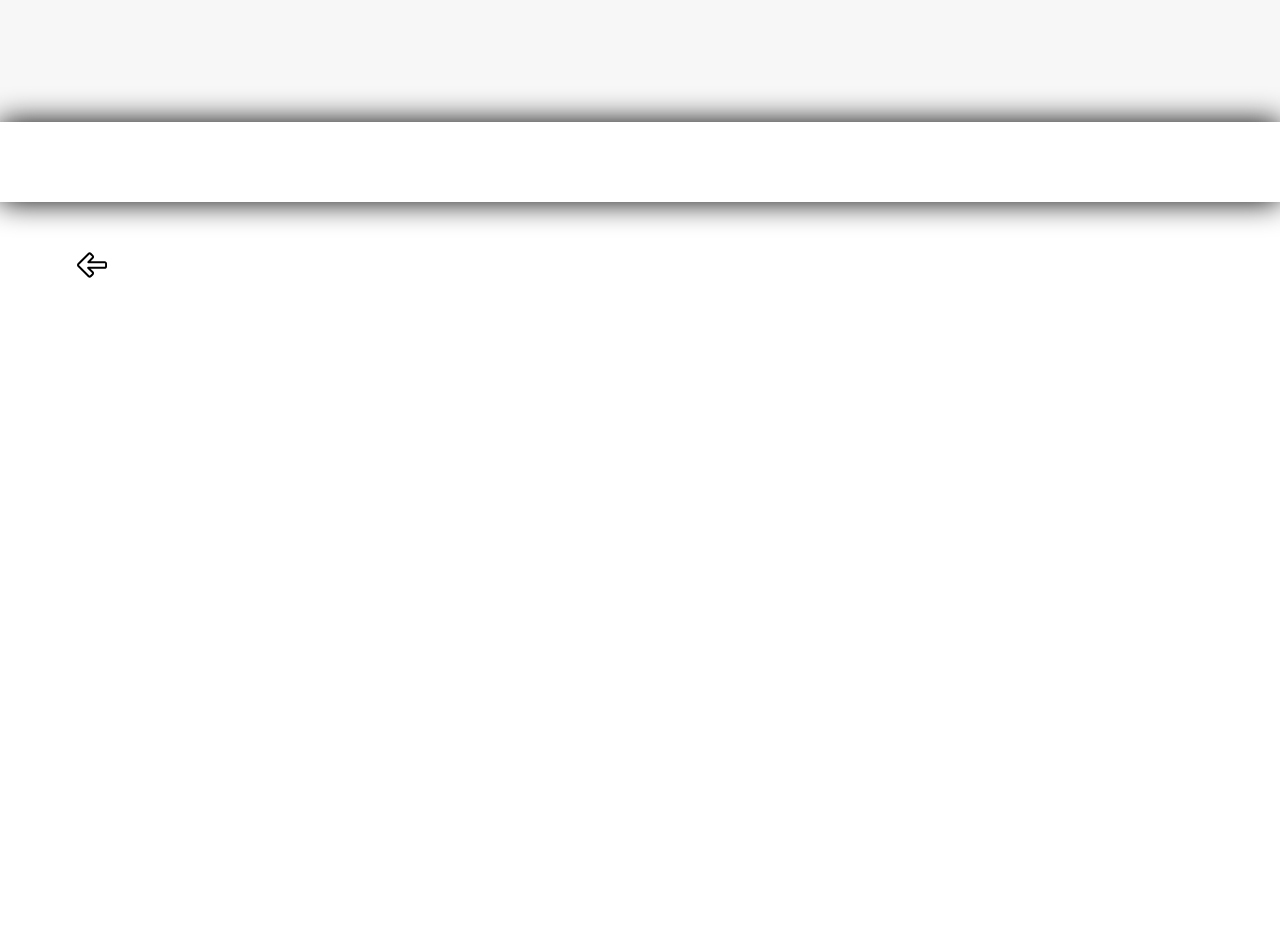
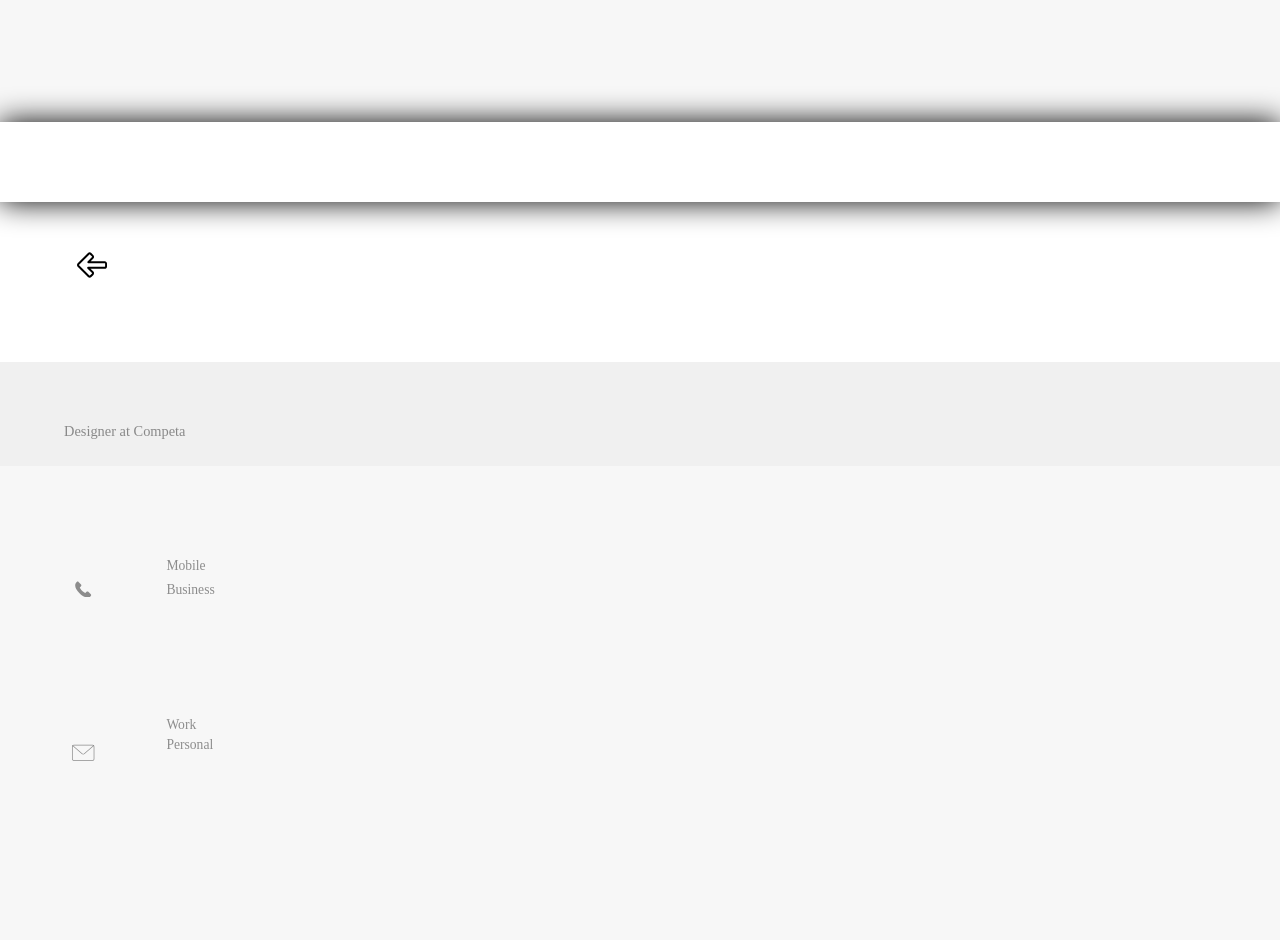
Before and after one commit to DvdWel/javascript, a website: page index.html in a window 1280 px wide. Shown: the part 598-1538 px from the top of the page. Before the commit the page ends 960 px from the top, so only its background shows below. Drawn offline with nearby package versions, Linux system fonts and the light colour scheme; files that its build step writes are made by us from their sources; no server answers.

Commit message:
made the details tab show the information of the contact

```diff
--- a/index.html
+++ b/index.html
@@ -25,13 +25,41 @@
 	</div>
 	<div class="details" id="details">
 		<div class="details-picture" id="contactPicture">
-			<svg class="arrow-back" version="1.1" id="Layer_1" xmlns="http://www.w3.org/2000/svg" xmlns:xlink="http://www.w3.org/1999/xlink" x="0px" y="0px"
+			<svg class="arrow-back" id="showContacts" version="1.1" id="Layer_1" xmlns="http://www.w3.org/2000/svg" xmlns:xlink="http://www.w3.org/1999/xlink" x="0px" y="0px"
 				 viewBox="0 0 512 512" style="enable-background:new 0 0 512 512;" xml:space="preserve">
 				 <path d="M472.747,190.933H233.814l46.08-46.08c15.36-15.36,15.36-40.96,0-56.32l-35.84-37.547c-15.36-15.36-40.96-15.36-56.32,0L11.947,226.772C5.12,235.306,0,245.546,0,255.786c0,11.947,3.413,22.186,11.947,30.72l175.787,174.08c6.827,6.827,17.067,11.947,29.013,11.947c10.24,0,20.48-3.413,27.307-11.947l35.84-35.84c15.36-15.36,15.36-40.96,0-56.32L230.4,320.64h242.347c22.186,0,39.253-18.774,39.253-40.96v-49.493C512,208,494.933,190.933,472.747,190.933z M479.573,279.68h-1.706c0,3.413-3.413,6.827-5.12,6.827H189.44c-6.827,0-13.653,3.413-15.36,10.24c-3.413,6.827-1.707,13.653,3.413,18.774l78.507,76.8c1.707,1.707,1.707,5.12,0,8.534l-35.84,35.84c-1.707,1.707-5.12,3.413-8.534,0L35.84,260.906c-1.706-1.706-1.706-3.413-1.706-5.119c0-1.706,0-3.413,1.706-5.12L211.627,74.88c1.707-1.706,3.413-1.706,3.413-1.706c1.707,0,3.413,0,3.413,1.706L256,110.719c1.707,1.706,1.707,6.827,0,8.533l-75.093,76.8c-5.12,5.12-6.827,11.946-3.413,18.774c3.413,6.827,8.534,10.24,15.36,10.24h281.6c1.706,0,5.12,0,5.12,3.413V279.68z"/>
 			</svg>
 		</div>
-		<div class="">
-
+		<div class="details-title">
+			<p class="details-title__name" id="detailsName"></p>
+			<p class="details-title__function">Designer at Competa</p>
+		</div>
+		<div class="details-phone">
+				<svg class="details-phone__icon" version="1.1" id="Capa_1" xmlns="http://www.w3.org/2000/svg" xmlns:xlink="http://www.w3.org/1999/xlink" x="0px" y="0px" width="348.077px" height="348.077px" viewBox="0 0 348.077 348.077" style="enable-background:new 0 0 348.077 348.077;" xml:space="preserve">
+					<g>
+						<path d="M340.273,275.083l-53.755-53.761c-10.707-10.664-28.438-10.34-39.518,0.744l-27.082,27.076 c-1.711-0.943-3.482-1.928-5.344-2.973c-17.102-9.476-40.509-22.464-65.14-47.113c-24.704-24.701-37.704-48.144-47.209-65.257 c-1.003-1.813-1.964-3.561-2.913-5.221l18.176-18.149l8.936-8.947c11.097-11.1,11.403-28.826,0.721-39.521L73.39,8.194 C62.708-2.486,44.969-2.162,33.872,8.938l-15.15,15.237l0.414,0.411c-5.08,6.482-9.325,13.958-12.484,22.02 C3.74,54.28,1.927,61.603,1.098,68.941C-6,127.785,20.89,181.564,93.866,254.541c100.875,100.868,182.167,93.248,185.674,92.876 c7.638-0.913,14.958-2.738,22.397-5.627c7.992-3.122,15.463-7.361,21.941-12.43l0.331,0.294l15.348-15.029 C350.631,303.527,350.95,285.795,340.273,275.083z"/>
+					</g>
+				</svg>
+			<div class="phone">
+				<p class="phone__number" id="phoneMobile"></p>
+				<p class="phone__type">Mobile</p>
+				<p class="phone__number" id="phoneBusiness"></p>
+				<p class="phone__type">Business</p>
+			</div>
+		</div>
+		<div class="details-email">
+			<svg class="details-email__icon" version="1.1" id="Capa_1" xmlns="http://www.w3.org/2000/svg" xmlns:xlink="http://www.w3.org/1999/xlink" x="0px" y="0px" viewBox="0 0 31.012 31.012" style="enable-background:new 0 0 31.012 31.012;" xml:space="preserve">
+				<g>
+					<path d="M28.512,26.529H2.5c-1.378,0-2.5-1.121-2.5-2.5V6.982c0-1.379,1.122-2.5,2.5-2.5h26.012c1.378,0,2.5,1.121,2.5,2.5v17.047 C31.012,25.408,29.89,26.529,28.512,26.529z M2.5,5.482c-0.827,0-1.5,0.673-1.5,1.5v17.047c0,0.827,0.673,1.5,1.5,1.5h26.012 c0.827,0,1.5-0.673,1.5-1.5V6.982c0-0.827-0.673-1.5-1.5-1.5H2.5z"/>
+					<path d="M15.506,18.018c-0.665,0-1.33-0.221-1.836-0.662L0.891,6.219c-0.208-0.182-0.23-0.497-0.048-0.705 c0.182-0.21,0.498-0.23,0.706-0.049l12.778,11.137c0.64,0.557,1.72,0.556,2.358,0L29.46,5.466c0.207-0.183,0.522-0.162,0.706,0.049 c0.182,0.208,0.16,0.523-0.048,0.705L17.342,17.355C16.836,17.797,16.171,18.018,15.506,18.018z"/>
+				</g>
+			</svg>
+			<div class="email">
+				<p class="email__mail" id="emailWork"></p>
+				<p class="email__type">Work</p>
+				<p class="email__mail" id="emailPersonal"></p>
+				<p class="email__type">Personal</p>
+			</div>
 		</div>
 	</div>
 
--- a/js/index.js
+++ b/js/index.js
@@ -27,14 +27,23 @@ apiPromise
 		name.appendChild(phoneNumber);
 		phoneNumber.innerText = phone;
 
-		list.addEventListener('click', () =>  {
-			personDetails(person);
+		list.addEventListener('click', () => {
+			personDetails(person, fullName);
 		});
 	});
 })
 
-const personDetails = (person) => {
+const personDetails = (person, name) => {
 	document.querySelector('#contacts').style.display = "none";
 	document.querySelector('#details').style.display = "block";
 	document.querySelector('#contactPicture').style.backgroundImage = 'url(' + person.picture.large + ')';
+	document.querySelector('#detailsName').innerText = name;
+	document.querySelector('#phoneMobile').innerText = person.cell;
+	document.querySelector('#phoneBusiness').innerText = person.phone;
+	document.querySelector('#emailWork').innerText = person.email;
+	document.querySelector('#emailPersonal').innerText = person.email;
+	document.querySelector('#showContacts').addEventListener('click', () => {
+		document.querySelector('#contacts').style.display = "block";
+		document.querySelector('#details').style.display = "none";
+	})
 }
--- a/sass/index.scss
+++ b/sass/index.scss
@@ -1,4 +1,5 @@
 $mainColor: #ffffff;
+$grayText: rgba(0, 0, 0, 0.432);
 
 .page-body{
 	margin: 0;
@@ -65,8 +66,10 @@ $mainColor: #ffffff;
 
 //details of the contact
 .details{
+	margin: 0;
 
 	.details-picture{
+		margin: 0;
 		height: 30vh;
 		background-repeat: no-repeat;
 		background-size: cover;
@@ -76,10 +79,95 @@ $mainColor: #ffffff;
 			margin-top: 10%;
 			margin-left: 6%;
 			width: 30px;
-
 		}
 	}
 
+	.details-title{
+		margin: 0;
+		padding-left: 5%;
+		height: 13vh;
+		background-color: darken($color: $mainColor, $amount: 6%);
+
+		&__name{
+			margin-top: 0;
+			margin-bottom: 3%;
+			padding-top: 2%;
+			font-size: 180%;
+		}
+
+		&__function{
+			margin-top: 0;
+			font-size: 90%;
+			color: $grayText;
+		}
+	}
+
+	.details-phone{
+		padding-top: 7%;
+		background-color: darken($color: $mainColor, $amount: 3%);
+		height: 20vh;
+		display: flex;
+		flex-direction: row;
+
+		&__icon{
+			padding-top: 2%;
+			width: 7%;
+			height: 10%;
+			padding-left: 3%;
+			fill: $grayText;
+		}
+
+		.phone{
+			margin-left: 3%;
+
+			&__number{
+				margin-top: 0;
+				margin-bottom: 2%;
+				padding-top: 2%;
+			}
+
+			&__type{
+				margin-bottom: 0;
+				margin-top: 4%;
+				padding-bottom: 9%;
+				font-size: 85%;
+				color: $grayText;
+			}
+		}
+	}
+
+	.details-email{
+		background-color: darken($color: $mainColor, $amount: 3%);
+		height: 28vh;
+		display: flex;
+		flex-direction: row;
+
+		&__icon{
+			padding-top: 2%;
+			width: 7%;
+			height: 10%;
+			padding-left: 3%;
+			fill: $grayText;
+		}
+
+		.email{
+			margin-left: 3%;
+
+			&__mail{
+				margin-top: 0;
+				margin-bottom: 2%;
+				padding-top: 2%;
+			}
+
+			&__type{
+				margin-bottom: 0;
+				margin-top: 2%;
+				padding-bottom: 3%;
+				font-size: 85%;
+				color: $grayText;
+			}
+		}
+	}
 }
 
 .page-nav{
```
Also changed, not shown: img/mail.svg (added), img/phone.svg (added).
